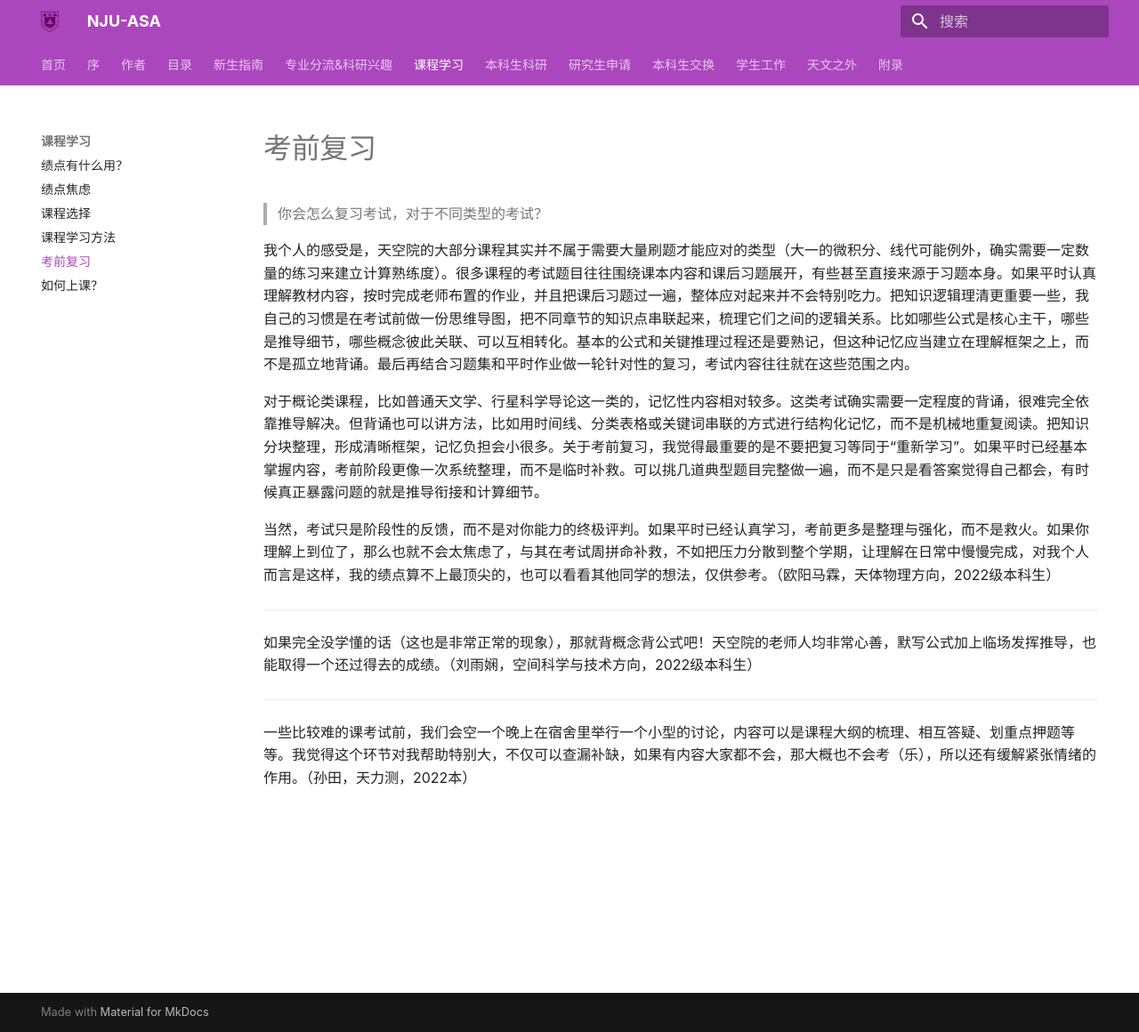
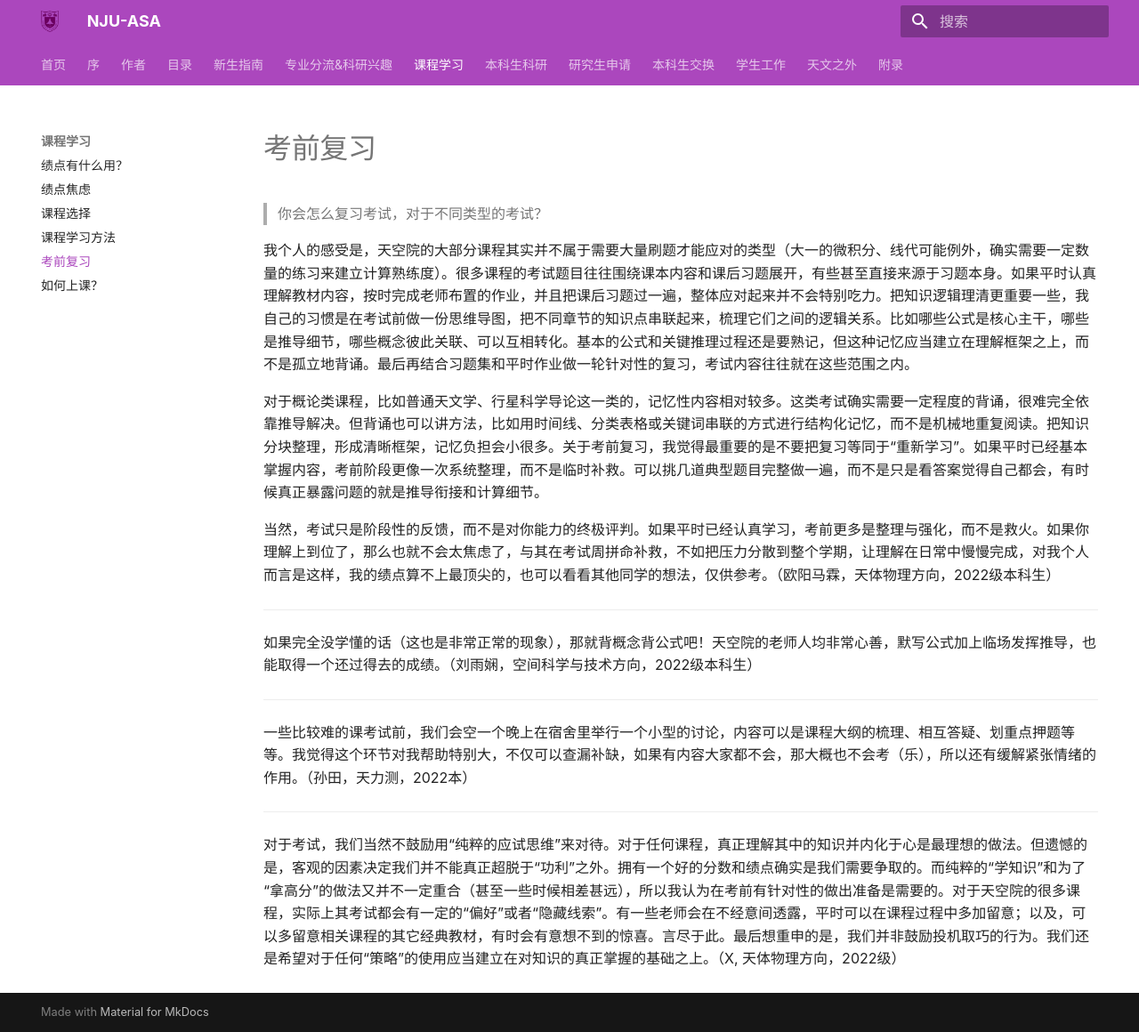
Before and after one commit to nju-astronomy/NJU-ASA, an MkDocs documentation site: the page built from docs/academics/exam_preparation.md, in a window 1280 px wide and 1160 px high. Shown: the whole window at 89% size. Built offline with MkDocs 1.6.1 and Material for MkDocs 9.7.7, drawn with Linux system fonts in a browser that asks for light colours; some web fonts are replaced.

Commit message:
Update exam_preparation.md

```diff
--- a/docs/academics/exam_preparation.md
+++ b/docs/academics/exam_preparation.md
@@ -13,3 +13,6 @@
 ---
 
 一些比较难的课考试前，我们会空一个晚上在宿舍里举行一个小型的讨论，内容可以是课程大纲的梳理、相互答疑、划重点押题等等。我觉得这个环节对我帮助特别大，不仅可以查漏补缺，如果有内容大家都不会，那大概也不会考（乐），所以还有缓解紧张情绪的作用。（孙田，天力测，2022本）
+
+---
+对于考试，我们当然不鼓励用“纯粹的应试思维”来对待。对于任何课程，真正理解其中的知识并内化于心是最理想的做法。但遗憾的是，客观的因素决定我们并不能真正超脱于“功利”之外。拥有一个好的分数和绩点确实是我们需要争取的。而纯粹的“学知识”和为了“拿高分”的做法又并不一定重合（甚至一些时候相差甚远），所以我认为在考前有针对性的做出准备是需要的。对于天空院的很多课程，实际上其考试都会有一定的“偏好”或者“隐藏线索”。有一些老师会在不经意间透露，平时可以在课程过程中多加留意；以及，可以多留意相关课程的其它经典教材，有时会有意想不到的惊喜。言尽于此。最后想重申的是，我们并非鼓励投机取巧的行为。我们还是希望对于任何“策略”的使用应当建立在对知识的真正掌握的基础之上。（X, 天体物理方向，2022级）
```
